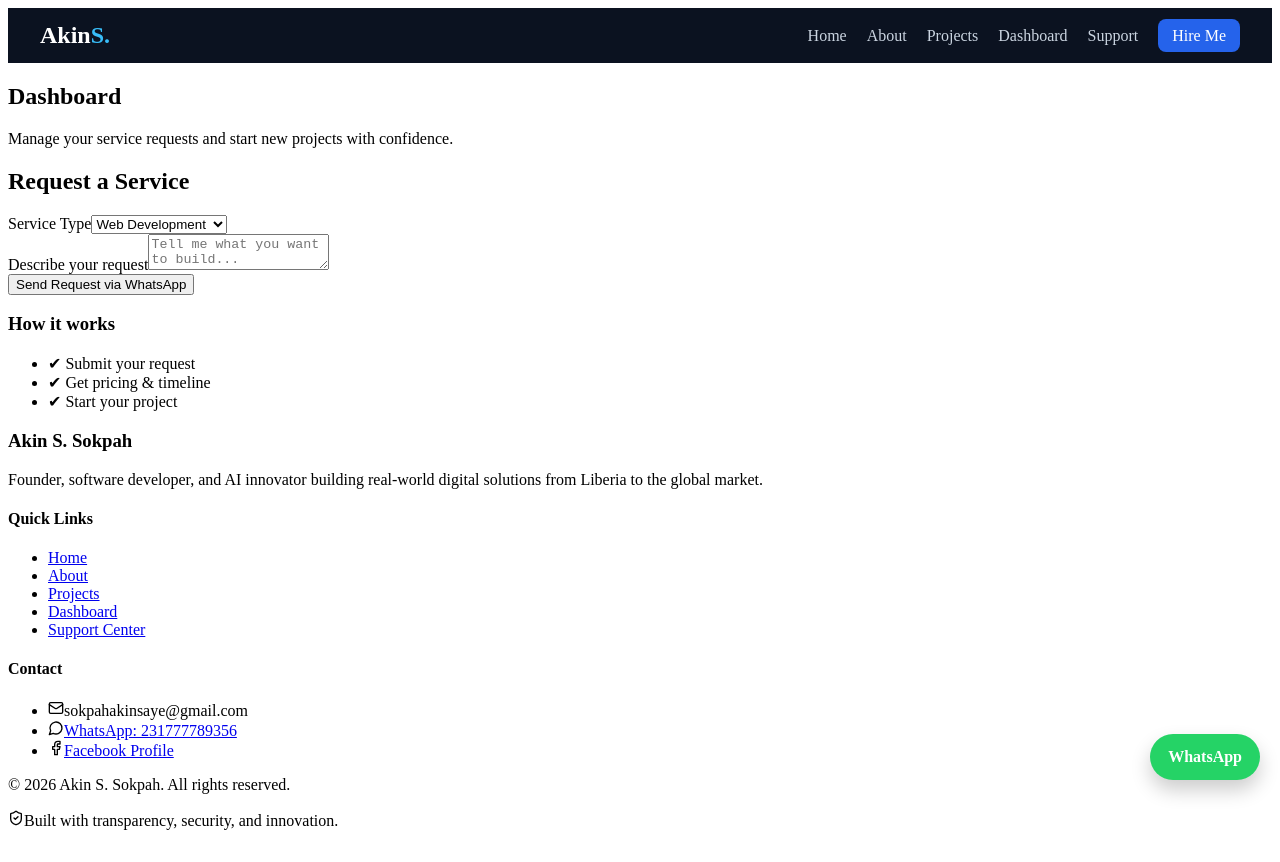
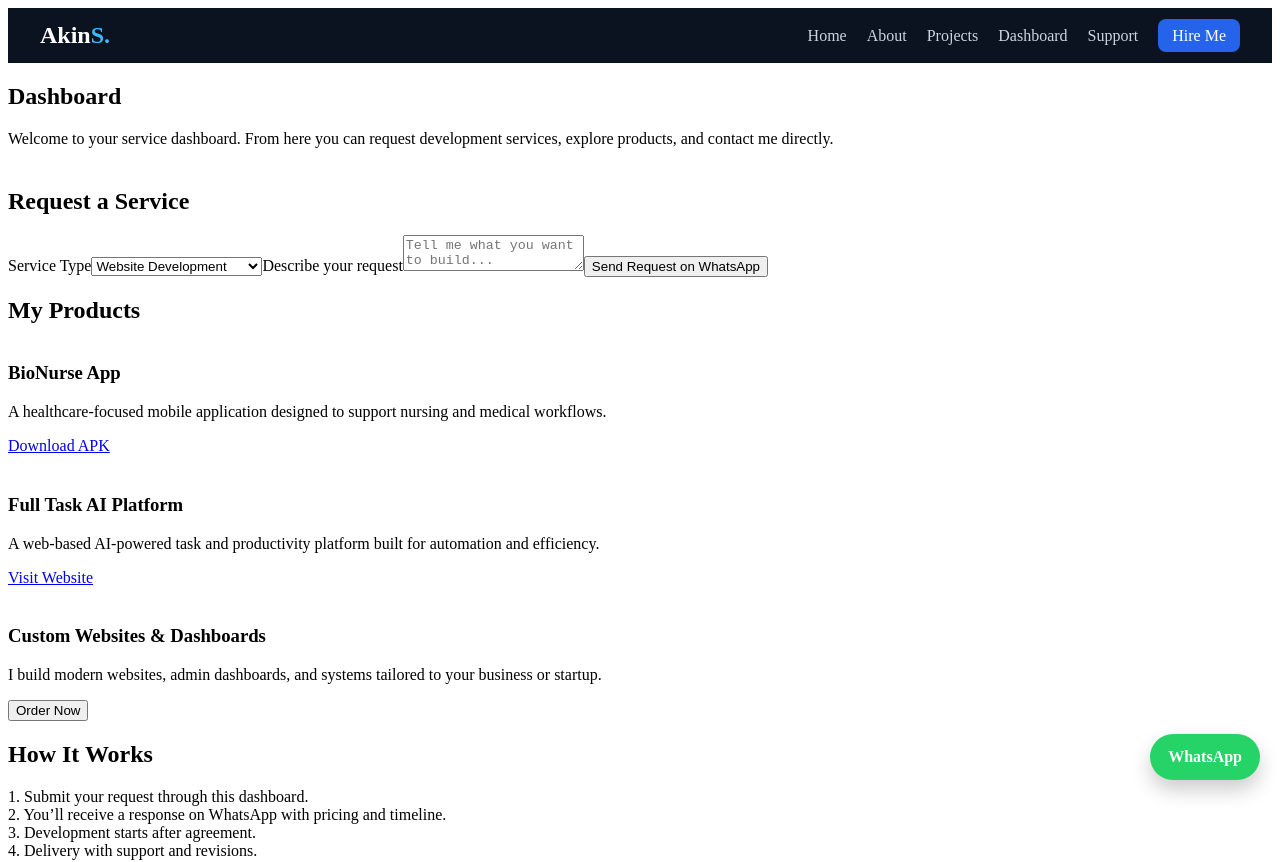
Before and after one commit to stech-hub/Sokpah-Tech-Platform, a React (Vite) app: page /dashboard in a window 1280 px wide. Shown: the top 862 px of the page. Before the commit the page ends 838 px from the top, so only its background shows below. Built offline with nearby package versions, Linux system fonts and the light colour scheme.

Commit message:
Update Dashboard.jsx

```diff
--- a/pages/Dashboard.jsx
+++ b/pages/Dashboard.jsx
@@ -1,64 +1,167 @@
+import { useState } from "react";
+
+/* ============================================================
+   CONFIG
+   ============================================================ */
+
 const WHATSAPP_NUMBER = "231777789356";
 
+/* ============================================================
+   UTILITY
+   ============================================================ */
+
 function openWhatsApp(message) {
-  const encoded = encodeURIComponent(message);
-  const url = `https://wa.me/${WHATSAPP_NUMBER}?text=${encoded}`;
+  const encodedMessage = encodeURIComponent(message);
+  const url = `https://wa.me/${WHATSAPP_NUMBER}?text=${encodedMessage}`;
   window.open(url, "_blank");
 }
 
+/* ============================================================
+   DASHBOARD PAGE
+   ============================================================ */
+
 export default function Dashboard() {
+  const [service, setService] = useState("Website Development");
+  const [message, setMessage] = useState("");
+
+  function handleSubmit(e) {
+    e.preventDefault();
+
+    if (!message.trim()) {
+      alert("Please describe your request.");
+      return;
+    }
+
+    const finalMessage = `
+SERVICE REQUEST
+---------------------
+Service: ${service}
+
+Details:
+${message}
+
+From: Website Dashboard
+    `;
+
+    openWhatsApp(finalMessage);
+  }
+
   return (
-    <section className="dashboard">
-      <header className="dashboard-header">
+    <main className="page">
+      {/* ================= HEADER ================= */}
+      <section style={{ marginBottom: "40px" }}>
         <h1>Dashboard</h1>
         <p>
-          Manage your service requests and start new projects with
-          confidence.
+          Welcome to your service dashboard. From here you can request
+          development services, explore products, and contact me directly.
         </p>
-      </header>
+      </section>
 
-      {/* REQUEST CARD */}
-      <div className="card">
-        <h2>Request a Service</h2>
+      {/* ================= REQUEST SERVICE ================= */}
+      <section className="form-card">
+        <h2 style={{ marginBottom: "20px" }}>Request a Service</h2>
 
-        <div className="form-group">
+        <form onSubmit={handleSubmit}>
           <label>Service Type</label>
-          <select>
-            <option>Web Development</option>
+          <select
+            value={service}
+            onChange={(e) => setService(e.target.value)}
+          >
+            <option>Website Development</option>
             <option>Web Application</option>
+            <option>Mobile App Development</option>
             <option>AI Solutions</option>
             <option>Dashboard System</option>
             <option>Consulting</option>
-            <option>Training</option>
           </select>
+
+          <label>Describe your request</label>
+          <textarea
+            placeholder="Tell me what you want to build..."
+            value={message}
+            onChange={(e) => setMessage(e.target.value)}
+          />
+
+          <button type="submit" className="btn-primary">
+            Send Request on WhatsApp
+          </button>
+        </form>
+      </section>
+
+      {/* ================= PRODUCTS ================= */}
+      <section className="form-card">
+        <h2 style={{ marginBottom: "20px" }}>My Products</h2>
+
+        <div style={{ display: "grid", gap: "20px" }}>
+          {/* PRODUCT 1 */}
+          <div className="payment-card">
+            <h3>BioNurse App</h3>
+            <p>
+              A healthcare-focused mobile application designed to support
+              nursing and medical workflows.
+            </p>
+
+            <a
+              href="https://github.com/stech-hub/bionurseapk-website/releases/download/v1/myapp.apk"
+              target="_blank"
+              className="btn-outline"
+            >
+              Download APK
+            </a>
           </div>
 
-        <div className="form-group">
-          <label>Describe your request</label>
-          <textarea placeholder="Tell me what you want to build..." />
+          {/* PRODUCT 2 */}
+          <div className="payment-card">
+            <h3>Full Task AI Platform</h3>
+            <p>
+              A web-based AI-powered task and productivity platform built for
+              automation and efficiency.
+            </p>
+
+            <a
+              href="https://full-task-ai.vercel.app/"
+              target="_blank"
+              className="btn-outline"
+            >
+              Visit Website
+            </a>
           </div>
 
+          {/* PRODUCT 3 */}
+          <div className="payment-card">
+            <h3>Custom Websites & Dashboards</h3>
+            <p>
+              I build modern websites, admin dashboards, and systems tailored
+              to your business or startup.
+            </p>
+
             <button
-          className="btn-primary full"
+              className="btn-primary"
               onClick={() =>
                 openWhatsApp(
-              "Hello Akin, I want to request a service."
+                  "Hello Akin, I want to order a custom website or dashboard."
                 )
               }
             >
-          Send Request via WhatsApp
+              Order Now
             </button>
           </div>
-
-      {/* INFO CARD */}
-      <div className="card info">
-        <h3>How it works</h3>
-        <ul>
-          <li>✔ Submit your request</li>
-          <li>✔ Get pricing & timeline</li>
-          <li>✔ Start your project</li>
-        </ul>
         </div>
       </section>
+
+      {/* ================= HOW IT WORKS ================= */}
+      <section className="form-card">
+        <h2>How It Works</h2>
+        <p>
+          1. Submit your request through this dashboard.
+          <br />
+          2. You’ll receive a response on WhatsApp with pricing and timeline.
+          <br />
+          3. Development starts after agreement.
+          <br />
+          4. Delivery with support and revisions.
+        </p>
+      </section>
+    </main>
   );
 }
```
Lines whose indentation alone changed are shown as unchanged.
